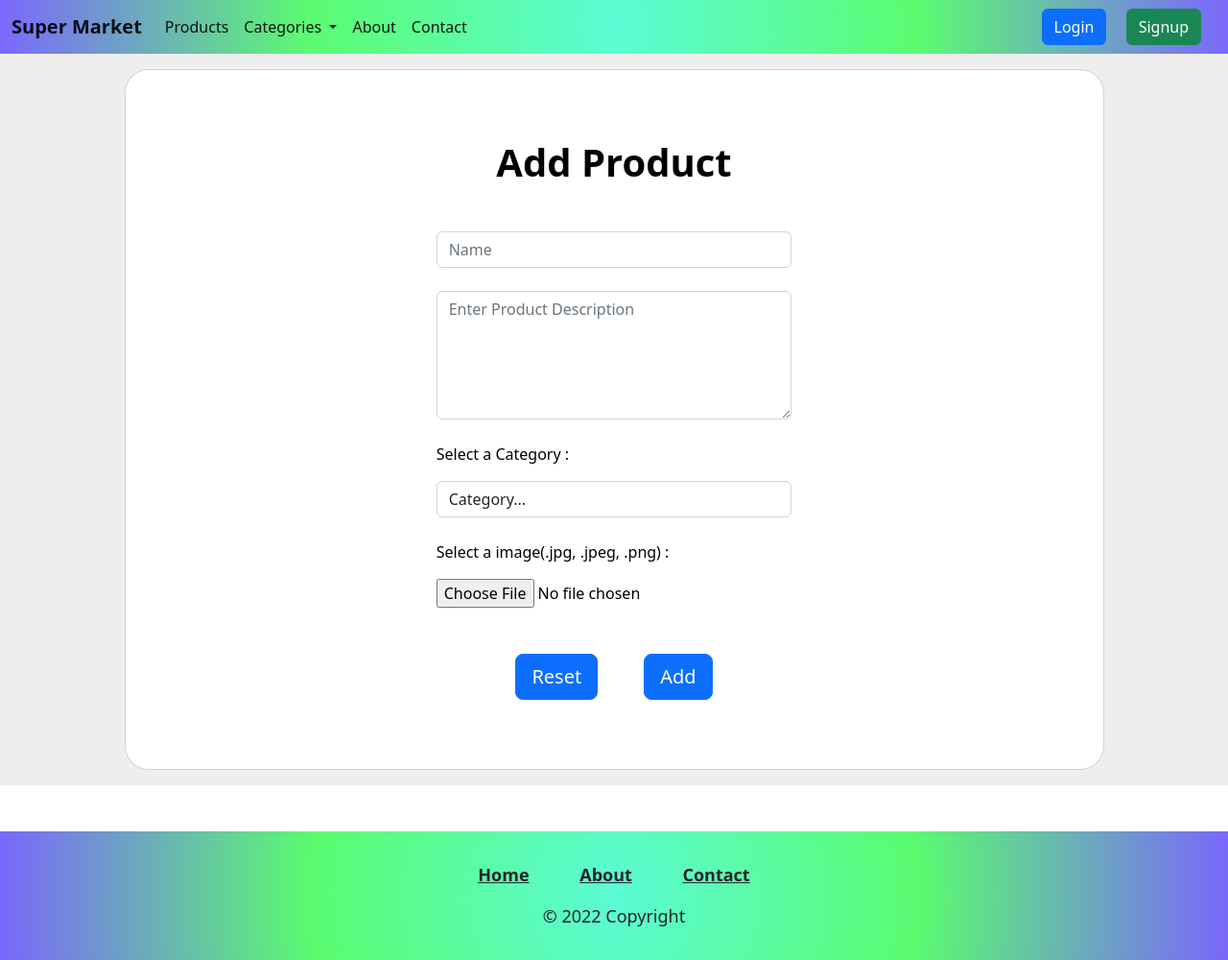
After one commit to keshav39/SkillVertexMajor, a PHP site: page /add_product.php in a window 1280 px wide. The commit adds this page. Shown: the whole page at 96% size. Run offline with PHP 8.4, Linux system fonts and the light colour scheme.

Commit message:
added add_product and add_product_script

```diff
--- /dev/null
+++ b/add_product.php
@@ -0,0 +1,97 @@
+<!DOCTYPE html>
+<html lang="en">
+
+<head>
+    <meta charset="UTF-8">
+    <meta http-equiv="X-UA-Compatible" content="IE=edge">
+    <meta name="viewport" content="width=device-width, initial-scale=1.0">
+    <title>Super-Market - Add Product</title>
+    <link href="https://cdn.jsdelivr.net/npm/bootstrap@5.2.1/dist/css/bootstrap.min.css" rel="stylesheet" integrity="sha384-iYQeCzEYFbKjA/T2uDLTpkwGzCiq6soy8tYaI1GyVh/UjpbCx/TYkiZhlZB6+fzT" crossorigin="anonymous">
+    <link rel="stylesheet" href="assets/css/style.css">
+    <script type="text/javascript" src="bootstrap/js/jquery-3.5.1.min.js"></script>
+    <script type="text/javascript" src="bootstrap/js/bootstrap.min.js"></script>
+</head>
+
+<body>
+    <?php include 'includes/login-navbar.php'; ?>
+    <section class="vh-75 pb-3 pt-3" style="background-color: #eee;">
+        <div class="container h-100">
+            <div class="row d-flex justify-content-center align-items-center
+                    h-100">
+                <div class="col-lg-12 col-xl-11">
+                    <div class="card text-black" style="border-radius:
+                            25px;">
+                        <div class="card-body p-md-5">
+                            <div class="row justify-content-center">
+                                <div class="col-md-10 col-lg-6 col-xl-5
+                                        order-2 order-lg-1">
+
+                                    <p class="text-center h1 fw-bold mb-5 mx-1 mx-md-4 mt-4">Add Product</p>
+
+                                    <form id="add_product_form" action="add_product_script.php" method="POST" enctype="multipart/form-data">
+
+                                        <div class="d-flex flex-row align-items-center mb-4 form-group">
+                                            <div class="form-outline flex-fill mb-0">
+                                                <input type="text" class="form-control" placeholder="Name" name="name" required>
+                                            </div>
+                                        </div>
+
+                                        <div class="d-flex flex-row align-items-center mb-4 form-group">
+                                            <div class="form-outline flex-fill mb-0">
+                                                <textarea type="text" name="description" id="description" form="add_product_form" class="form-control" rows="5" placeholder="Enter Product Description" required></textarea>
+                                            </div>
+                                        </div>
+
+                                        <div class="d-flex flex-row align-items-center mb-4 form-group">
+                                            <div class="form-outline flex-fill mb-0">
+                                                <label for="category" class="mb-3">Select a Category : </label>
+                                                <select class="form-control" id="category" name="category" form="add_product_form" required>
+                                                    <option selected>Category...</option>
+                                                    <option>Staples</option>
+                                                    <option>Beverages</option>
+                                                    <option>Snacks</option>
+                                                    <option>Kitchen Essentials</option>
+                                                </select>
+                                            </div>
+                                        </div>
+
+                                        <div class="d-flex flex-row align-items-center mb-4 form-group">
+                                            <div class="form-outline flex-fill mb-0">
+                                                <label for="image" class="mb-3">Select a image(.jpg, .jpeg, .png) : </label><br>
+                                                <input type="hidden" name="MAX_FILE_SIZE" value="30000">
+                                                <input type="file" class="form-control-file" id="image" name="image" accept=".jpg, .jpeg, .png" required>
+                                            </div>
+                                        </div>
+
+                                        <div class="d-flex justify-content-center mt-5">
+                                            <div class="justify-content-center mx-4 mb-3 mb-lg-4" style="display: inline;">
+                                                <input type="reset" name="reset" class="btn btn-primary btn-lg" value="Reset">
+                                            </div>
+
+                                            <div class="justify-content-center mx-4 mb-3 mb-lg-4" style="display: inline;">
+                                                <input type="submit" name="add" class="btn btn-primary btn-lg" value="Add">
+                                            </div>
+                                        </div>
+
+                                        <?php
+                                        if (isset($_GET["m"])) {
+                                            echo $_GET['m'];
+                                        }
+                                        ?>
+
+                                    </form>
+                                </div>
+                            </div>
+                        </div>
+                    </div>
+                </div>
+            </div>
+        </div>
+    </section>
+
+    <?php include 'includes/login-footer.php'; ?>
+    <script src="https://cdn.jsdelivr.net/npm/@popperjs/core@2.11.6/dist/umd/popper.min.js" integrity="sha384-oBqDVmMz9ATKxIep9tiCxS/Z9fNfEXiDAYTujMAeBAsjFuCZSmKbSSUnQlmh/jp3" crossorigin="anonymous"></script>
+    <script src="https://cdn.jsdelivr.net/npm/bootstrap@5.2.1/dist/js/bootstrap.min.js" integrity="sha384-7VPbUDkoPSGFnVtYi0QogXtr74QeVeeIs99Qfg5YCF+TidwNdjvaKZX19NZ/e6oz" crossorigin="anonymous"></script>
+</body>
+
+</html>
--- a/includes/login-navbar.php
+++ b/includes/login-navbar.php
@@ -38,12 +38,24 @@ include 'includes/common.php';
             </ul>
             <?php
             if (isset($_SESSION["email"])) {
+                if ($_SESSION["email"] == 'supermarketadmin@admin.com') {
             ?>
                     <div class="justify-content-end">
+                        <p style="display: inline; margin-right: 10px;"><span class="fw-bold">Welcome, </span> <?php echo $_SESSION['name']; ?></p>
+                        <a href="./add_product.php" class="btn btn-danger me-3">Add Product</a>
                         <a href="#" class="btn btn-primary me-3">Cart</a>
                         <a href="./logout.php" class="btn btn-success me-3">Logout</a>
                     </div>
                 <?php
+                } else {
+                ?>
+                    <div class="justify-content-end">
+                        <p style="display: inline; margin-right: 10px;"><span class="fw-bold">Welcome, </span> <?php echo $_SESSION["name"]; ?></p>
+                        <a href="#" class="btn btn-primary me-3">Cart</a>
+                        <a href="./logout.php" class="btn btn-success me-3">Logout</a>
+                    </div>
+                <?php
+                }
             } else {
                 ?>
                 <div class="justify-content-end">
--- a/index.php
+++ b/index.php
@@ -1,3 +1,7 @@
+<?php
+include 'includes/common.php';
+?>
+
 <!DOCTYPE html>
 <html lang="en">
 
--- a/login_submit.php
+++ b/login_submit.php
@@ -10,7 +10,7 @@ $password = md5($password);
 
 
 // Query checks if the email and password are present in the database.
-$query = "SELECT id, email FROM users WHERE email='" . $email . "' AND password='" . $password . "'";
+$query = "SELECT id, name, email FROM users WHERE email='" . $email . "' AND password='" . $password . "'";
 $result = mysqli_query($con, $query) or die($mysqli_error($con));
 $num = mysqli_num_rows($result);
 // If the email and password are not present in the database, the mysqli_num_rows returns 0, it is assigned to $num.
@@ -21,5 +21,6 @@ if ($num == 0) {
   $row = mysqli_fetch_array($result);
   $_SESSION['email'] = $row['email'];
   $_SESSION['user_id'] = $row['id'];
+  $_SESSION['name'] = $row['name'];
   header('location: index.php');
 }
--- a/logout.php
+++ b/logout.php
@@ -3,6 +3,7 @@ session_start();
 if (!isset($_SESSION['email'])) {
     header('location: login.php');
 }
+$name = $_SESSION["name"];
 session_destroy();
 $m = '<script>alert("Logged Out")</script>';
 header('location: index.php?m=' . $m);
--- a/signup_script.php
+++ b/signup_script.php
@@ -43,6 +43,7 @@ if ($num != 0) {
   $query = "INSERT INTO users(name, email, password, contact, city, address)VALUES('" . $name . "','" . $email . "','" . $password . "','" . $contact . "','" . $city . "','" . $address . "')";
   mysqli_query($con, $query) or die(mysqli_error($con));
   $user_id = mysqli_insert_id($con);
+  $_SESSION['name'] = $name;
   $_SESSION['email'] = $email;
   $_SESSION['user_id'] = $user_id;
   header('location: index.php');
```
Also changed, not shown: add_product_script.php (added, +53 -0 lines), products.php (+13 -13 lines), assets/img/products/demo-image-01.jpg (added), assets/img/products/demo-image-02.jpg (added). Lines whose indentation alone changed are shown as unchanged.
